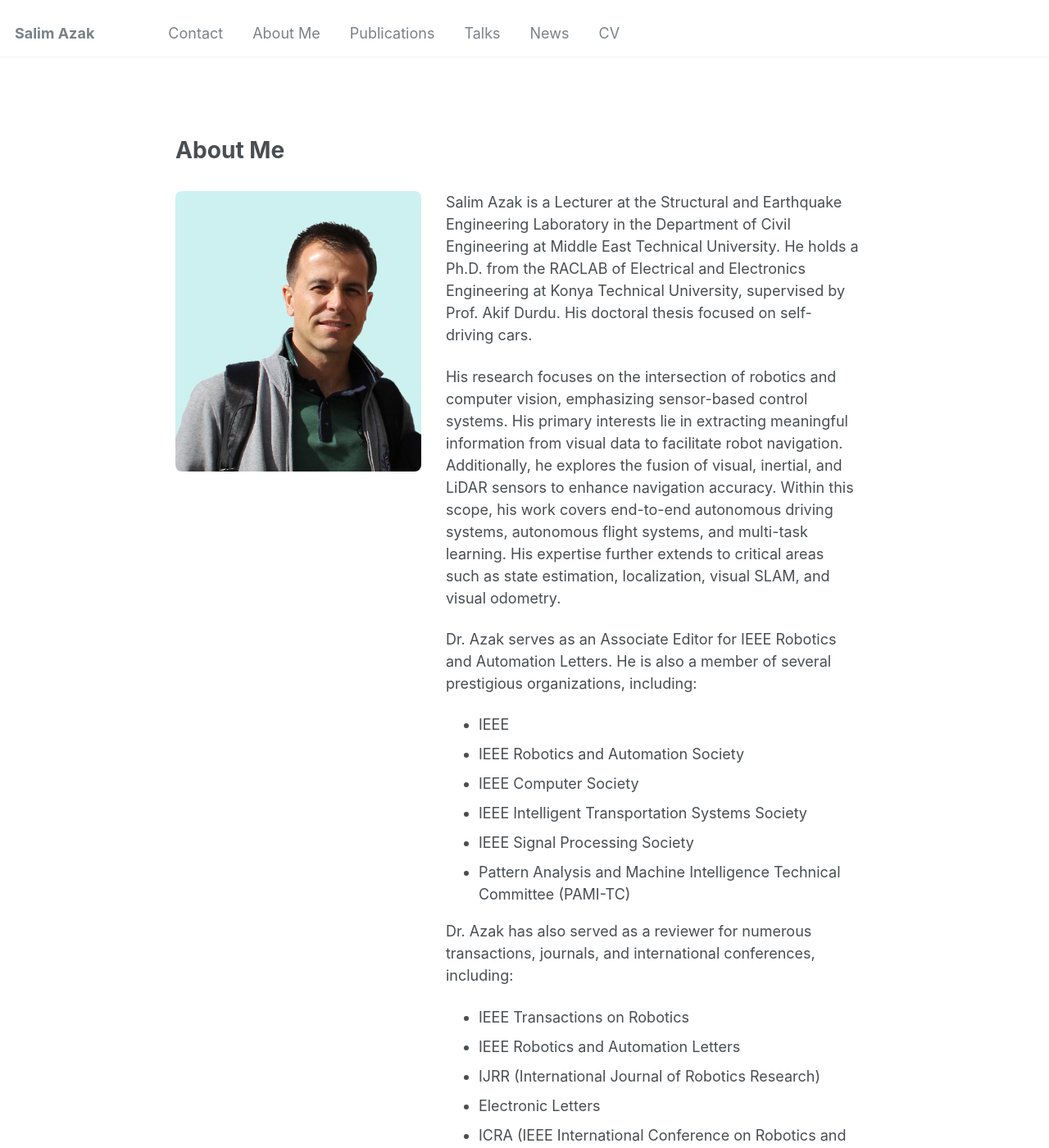
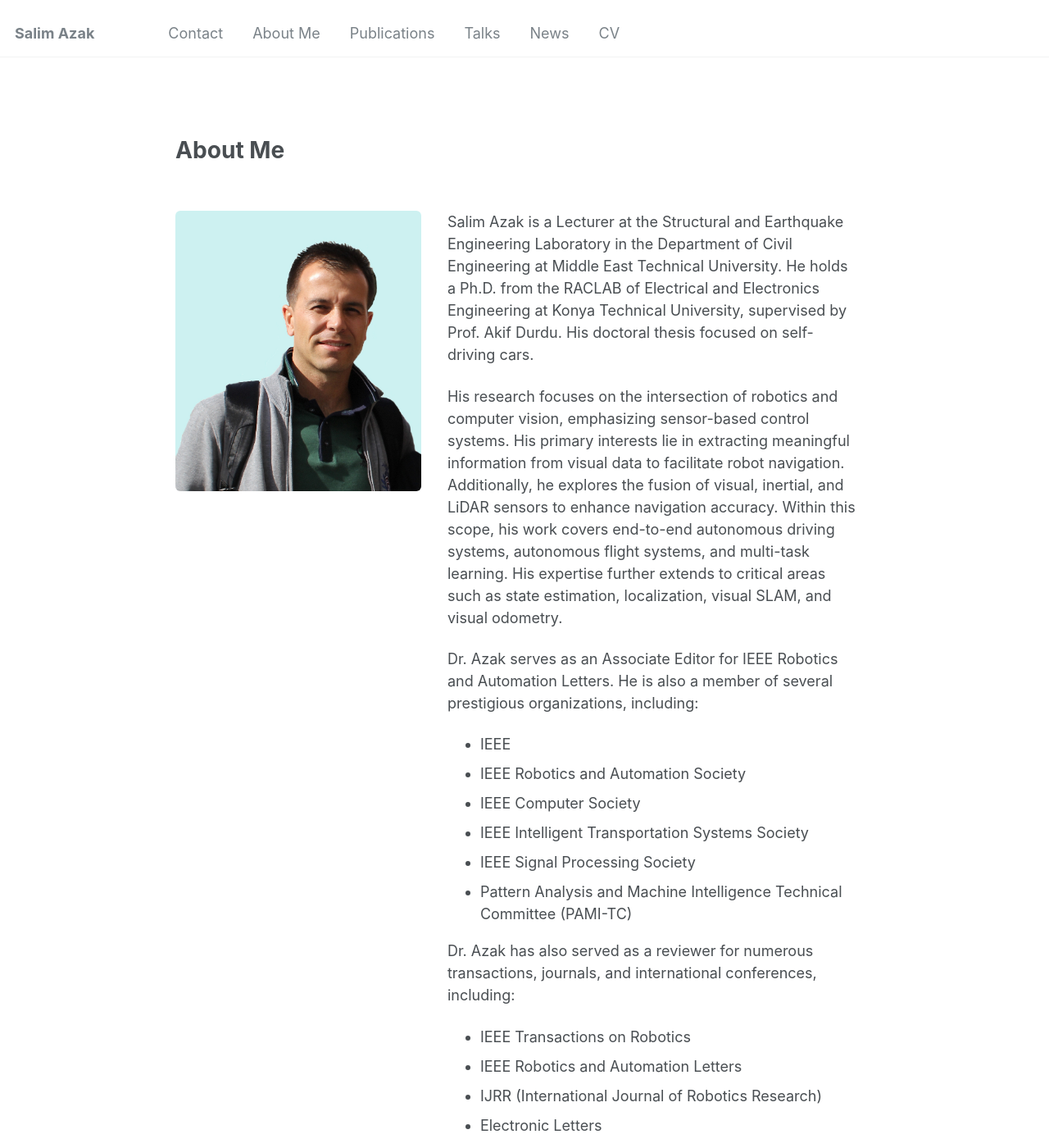
Before and after one commit to salimazak/salimazak.github.io, a Jekyll site: the page built from aboutme/index.md, in a window 1280 px wide and 1400 px high. Shown: the whole window at 82% size. Built offline with Jekyll 4.4.1, drawn with Linux system fonts in a browser that asks for light colours.

Commit message:
Update main.scss

```diff
--- a/assets/css/main.scss
+++ b/assets/css/main.scss
@@ -138,34 +138,54 @@
     padding-left: 0 !important;
 }
 /* ============================================= */
-/* ABOUT ME - Custom Layout */
+/* ABOUT ME — Custom layout + remove left padding */
 /* ============================================= */
 
-.aboutme-wrapper {
+/* About Me container genişliği kontrolü */
+.aboutme-container {
   max-width: 900px;
   margin-left: 0 !important;
   padding-left: 0 !important;
 }
 
-/* Resim + metin hizalama */
+/* Flex düzeni */
 .aboutme-flex {
   display: flex;
-  gap: 30px;
+  gap: 32px;
   align-items: flex-start;
+  flex-wrap: wrap;
+  margin-top: 24px;
 }
 
-.aboutme-flex img {
+/* Fotoğraf */
+.aboutme-photo {
   width: 300px;
-  border-radius: 8px;
+  border-radius: 6px;
+  flex-shrink: 0;
 }
 
+/* Metin alanı */
+.aboutme-text {
+  flex: 1;
+  min-width: 280px;
+}
+
+/* Responsive: ekran daralınca foto üstte */
 @media (max-width: 900px) {
   .aboutme-flex {
     flex-direction: column;
     align-items: center;
   }
-
-  .aboutme-flex img {
+  .aboutme-photo {
     margin-bottom: 20px;
   }
 }
+
+/* Tema SINGLE layout sol padding override */
+.aboutme-page .page,
+.aboutme-page .page__inner-wrap,
+.aboutme-page .page__content,
+.aboutme-page #main {
+  padding-left: 0 !important;
+  margin-left: 0 !important;
+}
```
